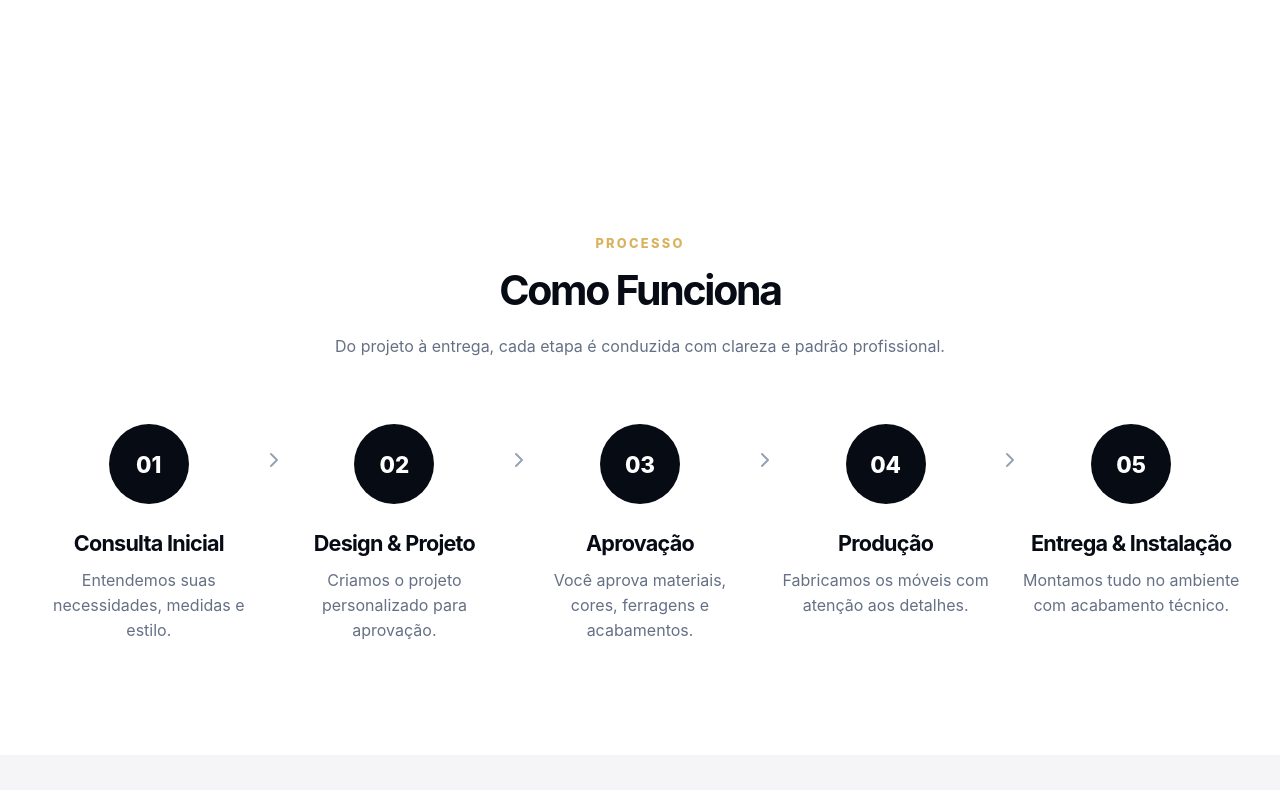
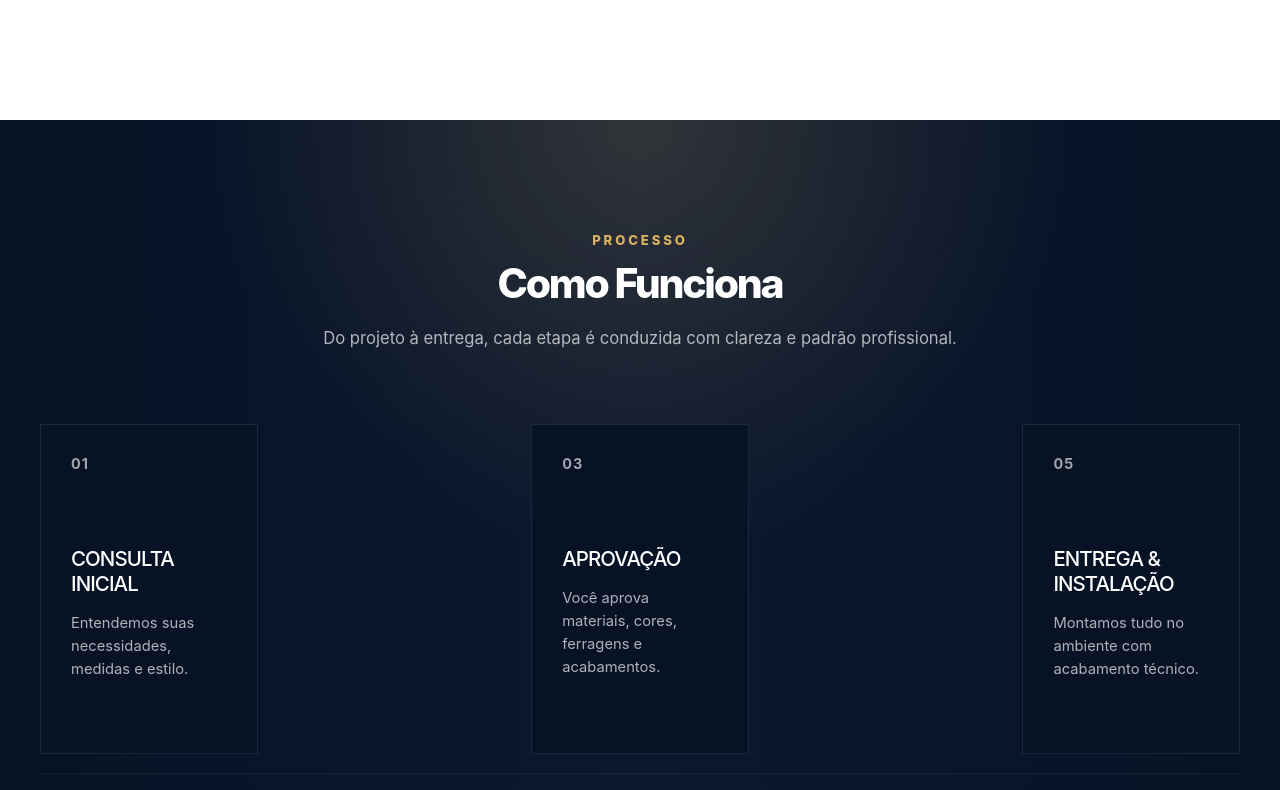
Before and after one commit to lorenzopVoid/arcanjos-planejados-site, a React (Vite) app: page / in a window 1280 px wide. Shown: the part 1720-2510 px from the top of the page. Built offline with nearby package versions, Linux system fonts and the light colour scheme.

Commit message:
feat(process): add premium process section with hover animations

```diff
--- a/src/components/sections/ProcessSection.tsx
+++ b/src/components/sections/ProcessSection.tsx
@@ -1,28 +1,85 @@
-import { ChevronRight } from 'lucide-react';
+import { motion, Variants } from 'framer-motion';
+
 import { processSteps } from '../../data/process';
 import { Container } from '../ui/Container';
-import { SectionHeader } from '../ui/SectionHeader';
+
+const processImages = [
+  'https://images.unsplash.com/photo-1600566752355-35792bedcfea?auto=format&fit=crop&w=1200&q=90',
+  'https://images.unsplash.com/photo-1618220179428-22790b461013?auto=format&fit=crop&w=1200&q=90',
+  'https://images.unsplash.com/photo-1615873968403-89e068629265?auto=format&fit=crop&w=1200&q=90',
+  'https://images.unsplash.com/photo-1600566753190-17f0baa2a6c3?auto=format&fit=crop&w=1200&q=90',
+  'https://images.unsplash.com/photo-1556912173-3bb406ef7e77?auto=format&fit=crop&w=1200&q=90',
+];
+
+const cardVariants: Variants = {
+  hidden: {
+    opacity: 0,
+    y: 34,
+    filter: 'blur(8px)',
+  },
+  visible: {
+    opacity: 1,
+    y: 0,
+    filter: 'blur(0px)',
+    transition: {
+      duration: 0.65,
+      ease: 'easeOut',
+    },
+  },
+};
 
 export function ProcessSection() {
   return (
     <section id="processo" className="section process-section">
       <Container>
-        <SectionHeader
-          eyebrow="Processo"
-          title="Como Funciona"
-          description="Do projeto à entrega, cada etapa é conduzida com clareza e padrão profissional."
-        />
+        <motion.div
+          className="process-section__header"
+          initial={{ opacity: 0, y: 26 }}
+          whileInView={{ opacity: 1, y: 0 }}
+          viewport={{ once: false, amount: 0.3 }}
+          transition={{ duration: 0.75, ease: 'easeOut' }}
+        >
+          <span>Processo</span>
+          <h2>Como Funciona</h2>
+          <p>
+            Do projeto à entrega, cada etapa é conduzida com clareza e padrão
+            profissional.
+          </p>
+        </motion.div>
 
-        <div className="process-grid">
+        <motion.div
+          className="process-grid"
+          initial="hidden"
+          whileInView="visible"
+          viewport={{ once: false, amount: 0.18 }}
+        >
           {processSteps.map((step, index) => (
-            <article className="process-step" key={step.number}>
-              <div className="process-step__number">{step.number}</div>
-              {index < processSteps.length - 1 && <ChevronRight className="process-step__arrow" />}
-              <h3>{step.title}</h3>
-              <p>{step.description}</p>
-            </article>
+            <motion.article
+              className={`process-step process-step--${index + 1}`}
+              key={step.number}
+              variants={cardVariants}
+            >
+              <div className="process-step__image-wrap">
+                <img
+                  src={processImages[index]}
+                  alt=""
+                  className="process-step__image"
+                />
+              </div>
+
+              <div className="process-step__shade" />
+
+              <div className="process-step__content">
+                <span className="process-step__number">{step.number}</span>
+
+                <div className="process-step__body">
+                  <h3>{step.title}</h3>
+                  <p>{step.description}</p>
+                </div>
+              </div>
+            </motion.article>
           ))}
-        </div>
+        </motion.div>
       </Container>
     </section>
   );
--- a/src/styles/sections/process.css
+++ b/src/styles/sections/process.css
@@ -1,46 +1,271 @@
 .process-section {
-  background: var(--color-white);
+  position: relative;
+  overflow: hidden;
+  color: #ffffff;
+
+  background:
+    radial-gradient(
+      circle at top center,
+      rgba(216, 178, 95, 0.10),
+      transparent 32%
+    ),
+    linear-gradient(
+      90deg,
+      #071224 0%,
+      #0b1830 50%,
+      #071224 100%
+    );
+}
+
+.process-section::before {
+  content: '';
+  position: absolute;
+  inset: 0;
+  background:
+    radial-gradient(circle at top center, rgb(216 178 95 / 9%), transparent 34%),
+    radial-gradient(circle at bottom left, rgb(255 255 255 / 4%), transparent 28%);
+  pointer-events: none;
+}
+
+.process-section .container {
+  position: relative;
+  z-index: 1;
+}
+
+.process-section__header {
+  max-width: 760px;
+  margin: 0 auto 72px;
+  text-align: center;
+}
+
+.process-section__header span {
+  display: block;
+  margin-bottom: 14px;
+  color: #d8b25f;
+  font-size: 0.82rem;
+  font-weight: 800;
+  letter-spacing: 0.22em;
+  text-transform: uppercase;
+}
+
+.process-section__header h2 {
+  margin: 0;
+  color: #ffffff;
+  font-size: clamp(2rem, 3.2vw, 3.4rem);
+  font-weight: 800;
+  letter-spacing: -0.055em;
+  line-height: 1.03;
+}
+
+.process-section__header p {
+  max-width: 660px;
+  margin: 20px auto 0;
+  color: rgb(255 255 255 / 68%);
+  font-size: 1.04rem;
+  line-height: 1.7;
 }
 
 .process-grid {
+  position: relative;
   display: grid;
-  grid-template-columns: repeat(5, 1fr);
-  gap: 28px;
+  grid-template-columns: repeat(5, minmax(0, 1fr));
+  column-gap: 28px;
+  row-gap: 38px;
+  align-items: start;
+}
+
+.process-grid::before {
+  content: '';
+  position: absolute;
+  left: 0;
+  right: 0;
+  top: 50%;
+  height: 1px;
+  background: rgb(255 255 255 / 6%);
 }
 
 .process-step {
   position: relative;
-  text-align: center;
+  min-height: 330px;
+  overflow: hidden;
+
+  background: rgba(9, 22, 43, 0.92);
+
+  border: 1px solid rgba(255, 255, 255, 0.08);
+
+  backdrop-filter: blur(6px);
+  -webkit-backdrop-filter: blur(6px);
+
+  transition:
+    border-color 0.4s ease,
+    box-shadow 0.4s ease;
+}
+
+.process-step--1 {
+  grid-column: 1 / span 1;
+  grid-row: 1;
+}
+
+.process-step--2 {
+  grid-column: 2 / span 1;
+  grid-row: 2;
+}
+
+.process-step--3 {
+  grid-column: 3 / span 1;
+  grid-row: 1;
+}
+
+.process-step--4 {
+  grid-column: 4 / span 1;
+  grid-row: 2;
+}
+
+.process-step--5 {
+  grid-column: 5 / span 1;
+  grid-row: 1;
+}
+
+.process-step__image-wrap {
+  position: absolute;
+  inset: 0;
+  overflow: hidden;
+  opacity: 0;
+  transform: scale(0.96);
+  transition:
+    opacity 520ms ease,
+    transform 720ms cubic-bezier(0.22, 1, 0.36, 1);
+}
+
+.process-step__image {
+  width: 100%;
+  height: 100%;
+  object-fit: cover;
+  transform: scale(1.12);
+  filter: grayscale(20%);
+  transition:
+    transform 850ms cubic-bezier(0.22, 1, 0.36, 1),
+    filter 520ms ease;
+}
+
+.process-step__shade {
+  position: absolute;
+  inset: 0;
+
+  background:
+    linear-gradient(
+      90deg,
+      rgba(7, 18, 36, 0.92),
+      rgba(7, 18, 36, 0.55)
+    ),
+    linear-gradient(
+      180deg,
+      rgba(7, 18, 36, 0.30),
+      rgba(7, 18, 36, 0.85)
+    );
+
+  opacity: 1;
+  transition: opacity 500ms ease;
+}
+
+.process-step__content {
+  position: relative;
+  z-index: 2;
+  height: 100%;
+  padding: 30px;
 }
 
 .process-step__number {
-  display: grid;
-  place-items: center;
-  width: 80px;
-  height: 80px;
-  margin: 0 auto;
-  border-radius: 999px;
-  background: var(--color-black);
-  color: var(--color-white);
-  font-size: 1.4rem;
-  font-weight: 850;
+  display: block;
+  color: rgb(255 255 255 / 62%);
+  font-size: 0.9rem;
+  font-weight: 650;
+  letter-spacing: 0.08em;
+  transition: color 300ms ease;
 }
 
-.process-step__arrow {
-  position: absolute;
-  top: 24px;
-  right: -28px;
-  color: #98a2b3;
+.process-step__body {
+  margin-top: 74px;
+  transition:
+    transform 520ms cubic-bezier(0.22, 1, 0.36, 1),
+    opacity 420ms ease;
 }
 
 .process-step h3 {
-  margin: 26px 0 12px;
-  font-size: 1.35rem;
-  letter-spacing: -0.035em;
+  margin: 0;
+  color: #ffffff;
+  font-size: clamp(1.25rem, 1.6vw, 1.8rem);
+  font-weight: 520;
+  letter-spacing: -0.045em;
+  text-transform: uppercase;
 }
 
 .process-step p {
-  margin: 0;
-  color: var(--color-muted);
+  margin: 16px 0 0;
+  color: rgb(255 255 255 / 68%);
+  font-size: 0.92rem;
   line-height: 1.55;
 }
+
+.process-step:hover .process-step__image-wrap {
+  opacity: 1;
+  transform: scale(1);
+}
+
+.process-step:hover .process-step__image {
+  transform: scale(1);
+  filter: grayscale(0%);
+}
+
+.process-step:hover .process-step__shade {
+  opacity: 0.92;
+}
+
+.process-step:hover .process-step__body {
+  transform: translateY(-8px);
+}
+
+.process-step:hover .process-step__number {
+  color: #d8b25f;
+}
+
+@media (max-width: 1180px) {
+  .process-grid {
+    grid-template-columns: repeat(3, minmax(0, 1fr));
+  }
+
+  .process-step--1,
+  .process-step--2,
+  .process-step--3,
+  .process-step--4,
+  .process-step--5 {
+    grid-column: auto;
+    grid-row: auto;
+  }
+
+  .process-step {
+    min-height: 280px;
+  }
+}
+
+@media (max-width: 760px) {
+  .process-grid {
+    grid-template-columns: 1fr;
+  }
+
+  .process-grid::before {
+    display: none;
+  }
+
+  .process-step {
+    min-height: 260px;
+  }
+}
+
+.process-step:hover {
+  border-color: rgba(216, 178, 95, 0.35);
+
+  box-shadow:
+    0 0 0 1px rgba(216, 178, 95, 0.15),
+    0 20px 40px rgba(0, 0, 0, 0.35);
+}
```
